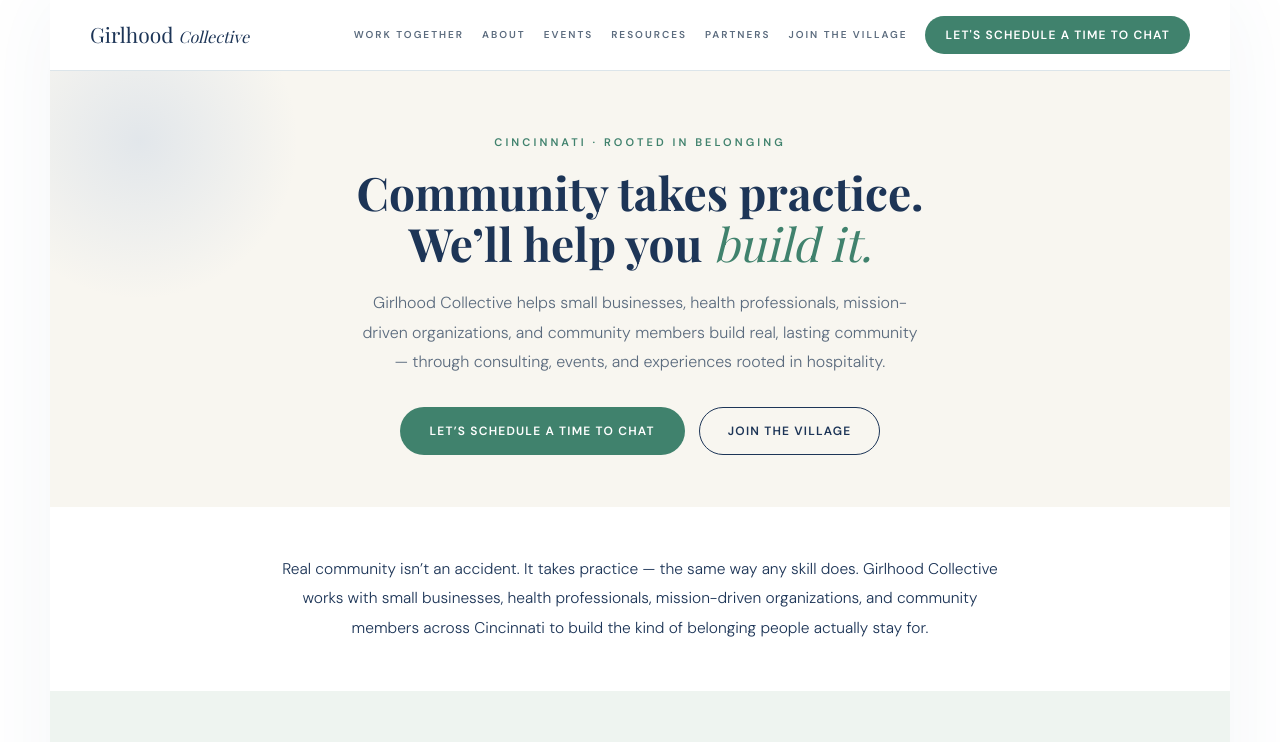
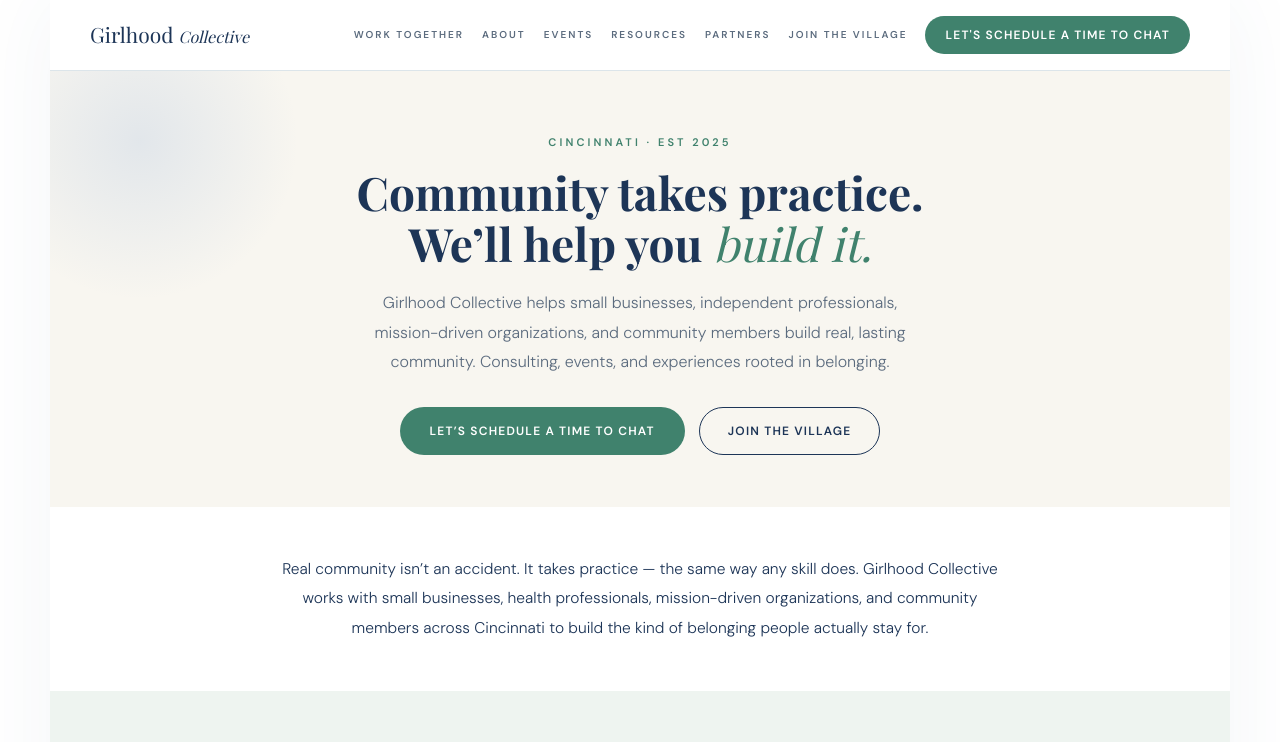
Before and after one commit to girlhoodcollective/girlhoodcincy, a React (Vite) app: page / in a window 1280 px wide. Shown: the top 742 px of the page. Built offline with nearby package versions, Linux system fonts and the light colour scheme; a web font is replaced by a local one.

Commit message:
Revise text in Home component for clarity
Updated text content for improved clarity and branding.

```diff
--- a/src/pages/Home.jsx
+++ b/src/pages/Home.jsx
@@ -74,13 +74,13 @@
         <div style={{ position: 'absolute', top: -90, left: -70, width: 320, height: 320, borderRadius: '50%', background: 'radial-gradient(circle, rgba(111,150,207,.16), transparent 70%)' }} />
         <div style={{ position: 'relative', zIndex: 2 }}>
           <div style={{ font: '600 11px var(--font-sans)', letterSpacing: '.28em', textTransform: 'uppercase', color: 'var(--gc-emerald)', marginBottom: 18 }}>
-            Cincinnati · Rooted in belonging
+            Cincinnati · EST 2025
           </div>
           <h1 className="hero-title" style={{ fontFamily: 'var(--font-serif)', fontSize: 46, fontWeight: 700, color: 'var(--gc-navy)', lineHeight: 1.1, maxWidth: 680, margin: '0 auto' }}>
             Community takes practice. We&rsquo;ll help you <span style={{ fontFamily: 'var(--font-serif)', fontStyle: 'italic', fontWeight: 400, color: 'var(--gc-emerald)' }}>build it.</span>
           </h1>
           <p style={{ fontSize: 16, fontWeight: 300, color: 'var(--gc-ink-muted)', lineHeight: 1.85, maxWidth: 560, margin: '20px auto 30px' }}>
-            Girlhood Collective helps small businesses, health professionals, mission-driven organizations, and community members build real, lasting community — through consulting, events, and experiences rooted in hospitality.
+            Girlhood Collective helps small businesses, independent professionals, mission-driven organizations, and community members build real, lasting community. Consulting, events, and experiences rooted in belonging.
           </p>
           <div style={{ display: 'flex', gap: 14, justifyContent: 'center', flexWrap: 'wrap' }}>
             <Link className="btn" to="/contact" style={{ background: 'var(--gc-emerald)', color: '#fff', padding: '16px 30px' }}>
```
